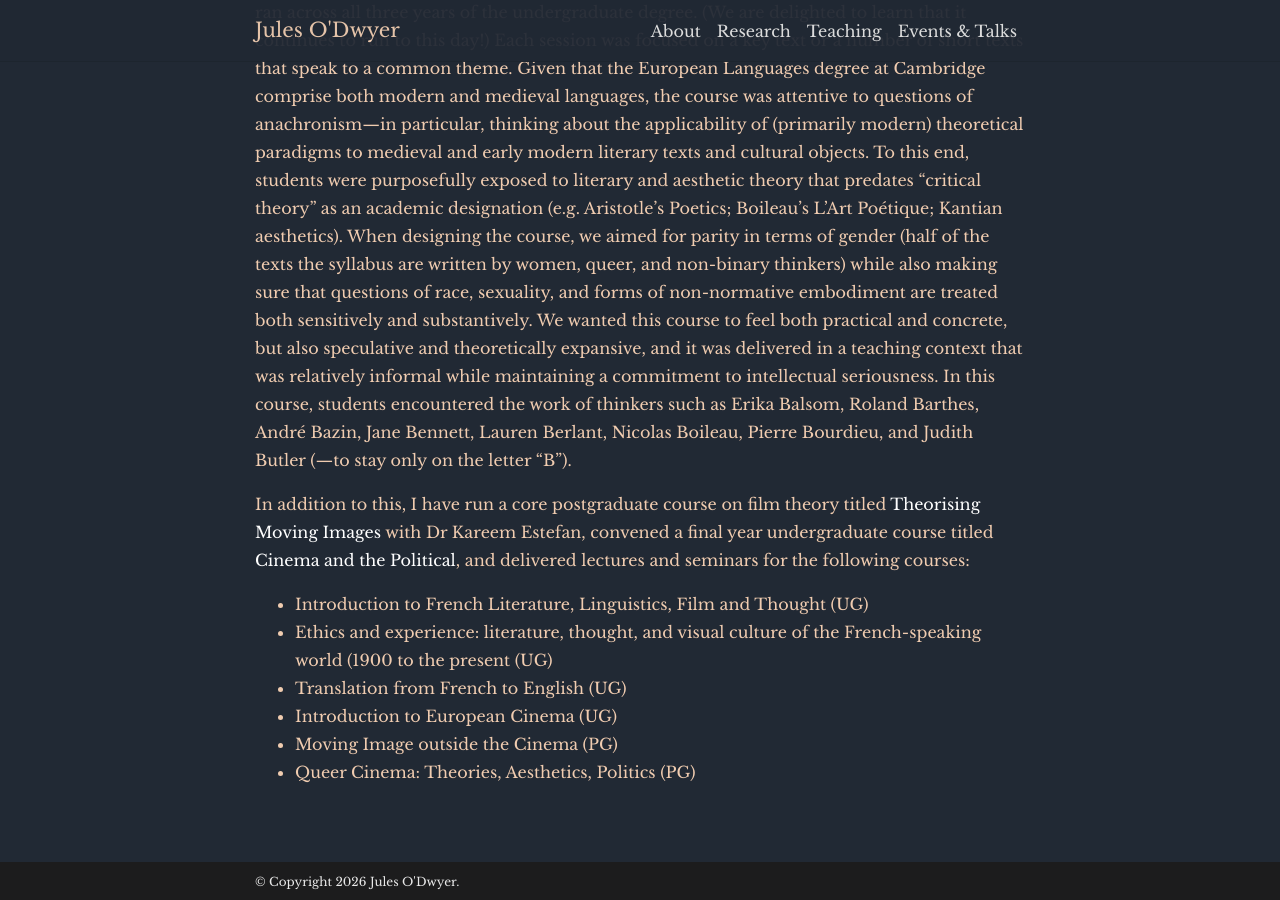
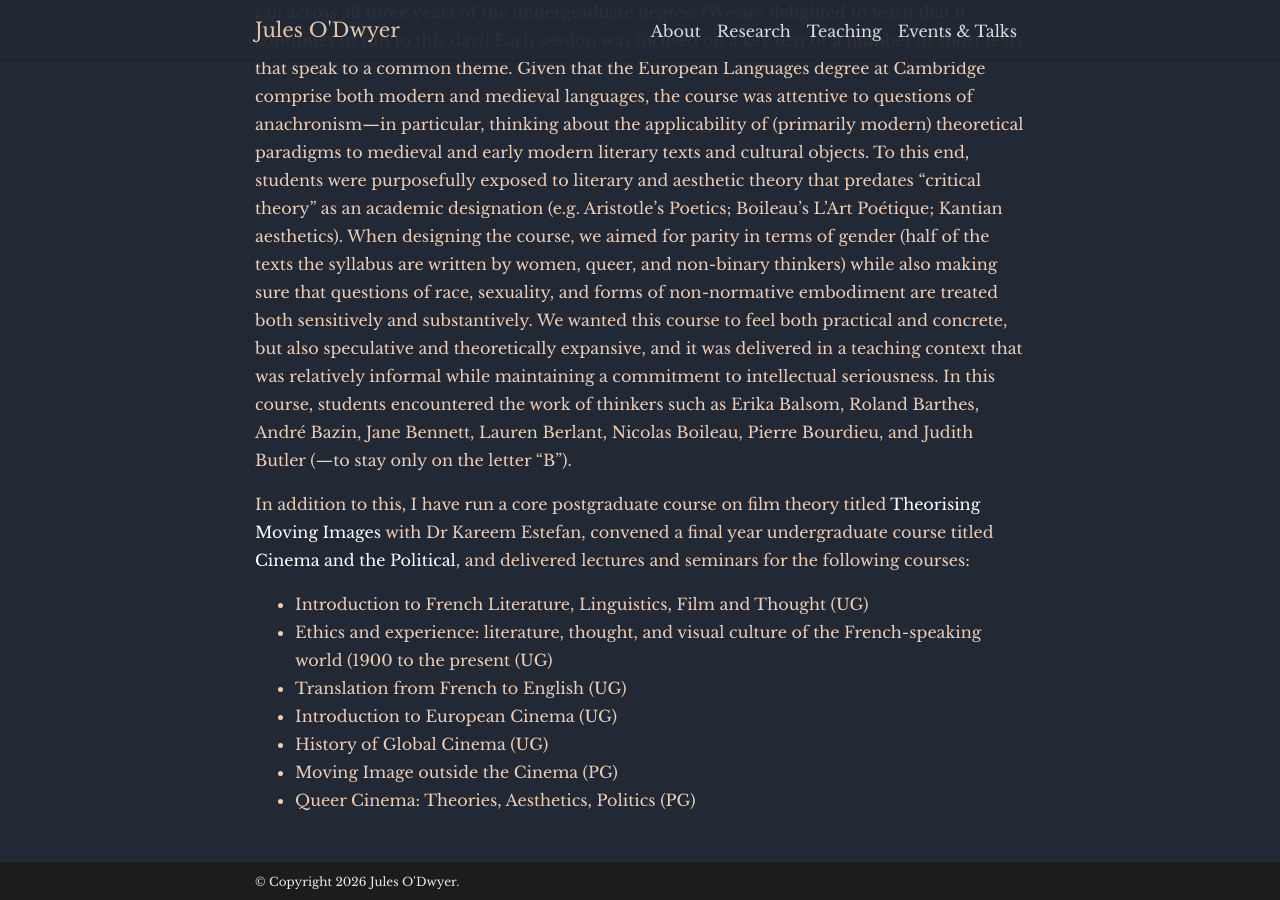
Before and after one commit to julesodwyer/julesodwyer.github.io, a Jekyll site: the page built from _pages/teaching.md, in a window 1280 px wide and 900 px high, scrolled down 3272 px. Built offline with Jekyll 4.4.1, drawn with Linux system fonts in a browser that asks for light colours; comment, search, counter and statistics services are not loaded; a style sheet for code colours, icons or effects is not loaded.

Commit message:
Update teaching.md

```diff
--- a/_pages/teaching.md
+++ b/_pages/teaching.md
@@ -50,5 +50,6 @@ In addition to this, I have run a core postgraduate course on film theory titled
 * Ethics and experience: literature, thought, and visual culture of the French-speaking world (1900 to the present (UG)
 * Translation from French to English (UG)
 * Introduction to European Cinema (UG)
+* History of Global Cinema (UG)
 * Moving Image outside the Cinema (PG)
 * Queer Cinema: Theories, Aesthetics, Politics (PG)
```
